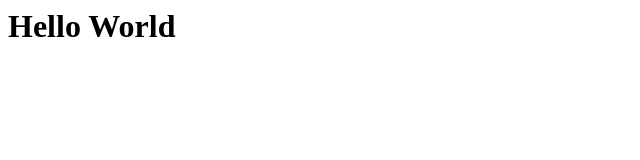
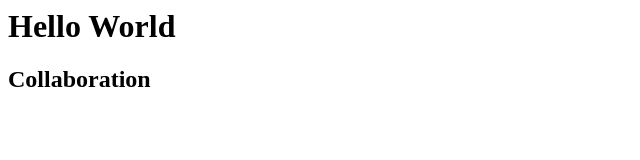
Before and after one commit to RivkahH/test-CFG, a plain HTML site: page index/index.html in a window 1280 px wide. Shown: the whole page, without its empty margins (0-640 px from the left). Drawn offline with Linux system fonts and the light colour scheme.

Commit message:
added "collaboration"

```diff
--- a/index/index.html
+++ b/index/index.html
@@ -1 +1,2 @@
 <h1> Hello World </h1>
+<h2> Collaboration </h2>
```
